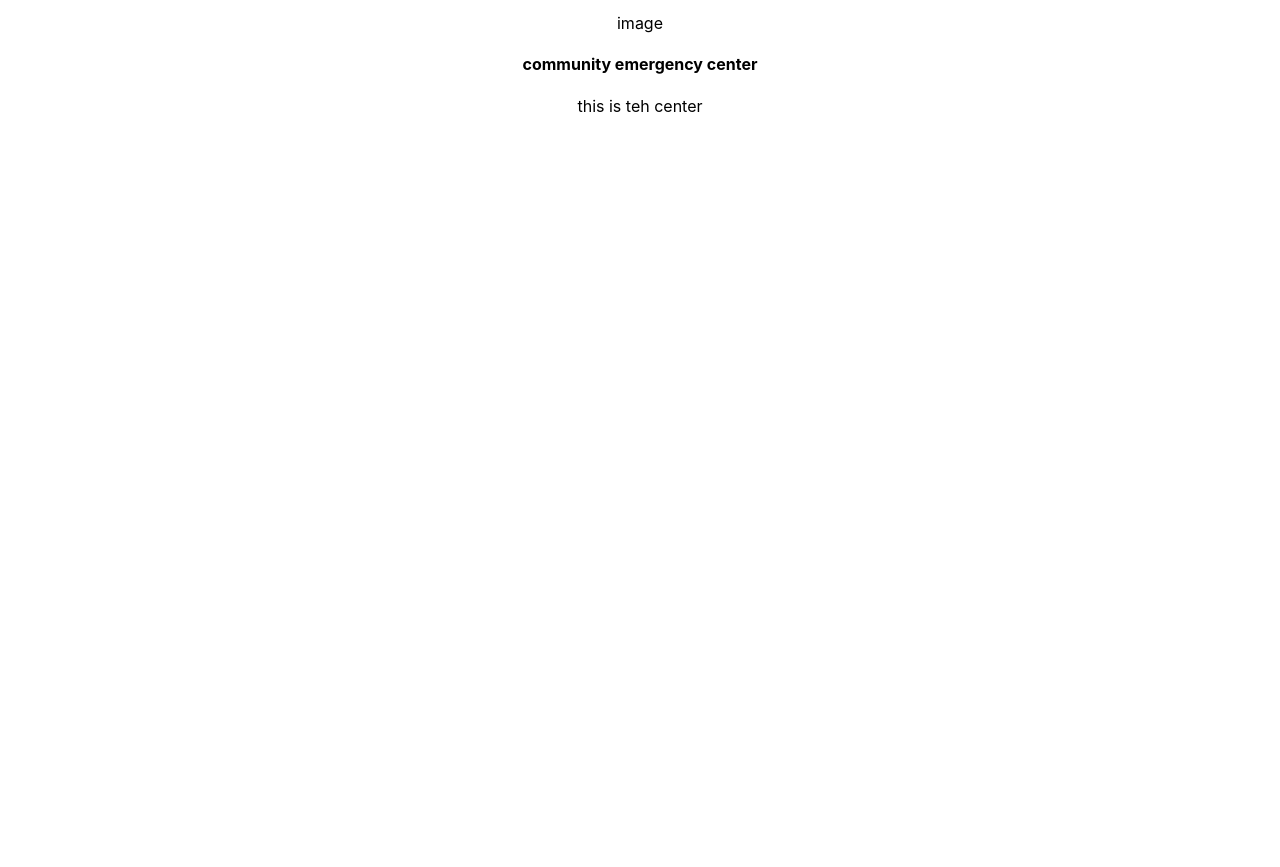
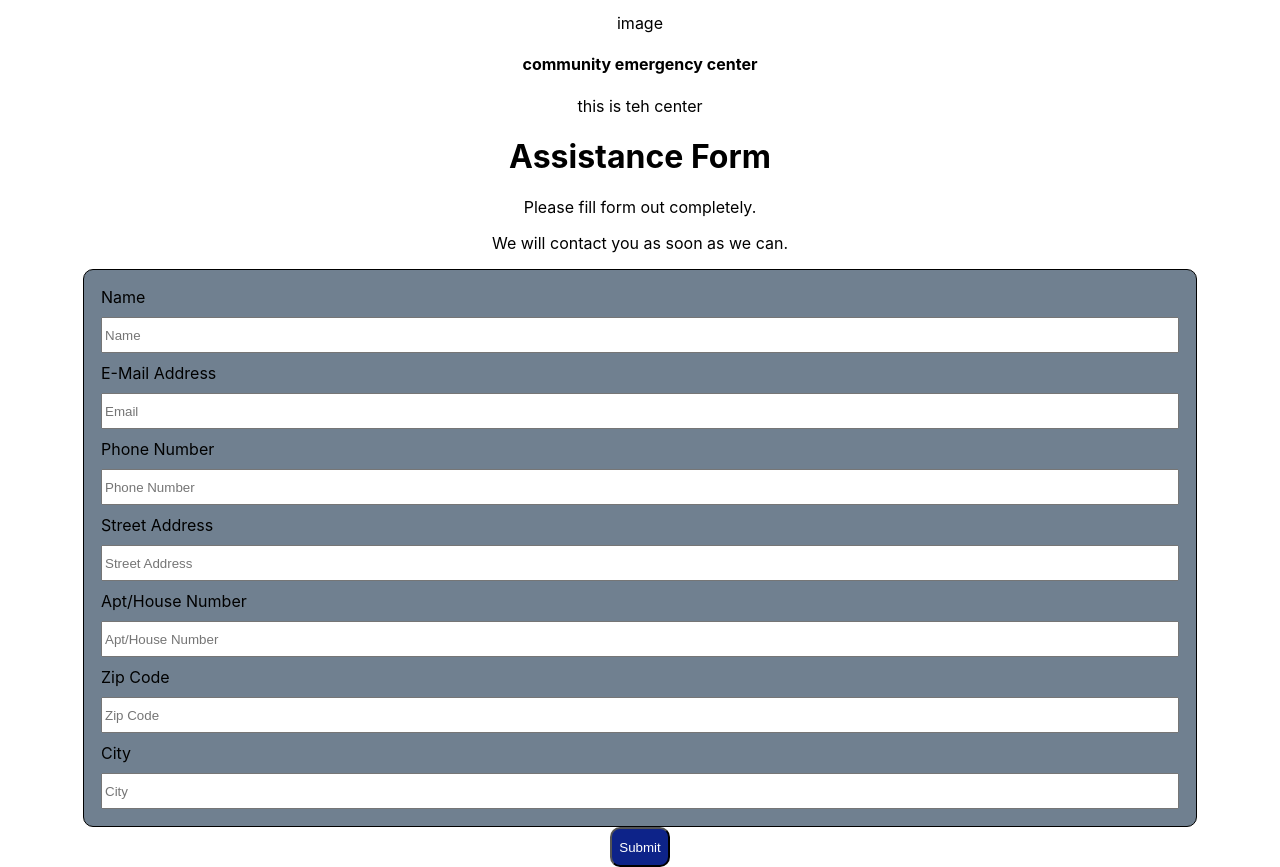
Before and after one commit to Hacktavists/smilesproject, a React (Create React App) app: page / in a window 1280 px wide. Shown: the part 340-1207 px from the top of the page. Before the commit the page ends 800 px from the top, so only its background shows below. Built offline with nearby package versions, Linux system fonts and the light colour scheme.

Commit message:
Created CSS for forms along with instructions

```diff
--- a/src/App.js
+++ b/src/App.js
@@ -1,13 +1,15 @@
-import React from 'react';
-import './App.css';
-import Navbar from './components/Navbar'
-import Homepage from './components/Homepage';
+import React from "react";
+import "./App.css";
+import Navbar from "./components/Navbar";
+import Homepage from "./components/Homepage";
+import AssistanceForm from "./components/forms/AssistanceForm";
 
 function App() {
   return (
     <div className="App">
-   <Navbar />
-   <Homepage />
+      <Navbar />
+      <Homepage />
+      <AssistanceForm />
     </div>
   );
 }
--- a/src/components/forms/AssistanceForm.css
+++ b/src/components/forms/AssistanceForm.css
@@ -1,11 +1,29 @@
 .assistance-form {
+  border-radius: 10px;
+  background-color: slategrey;
   border: 1px solid black;
+  display: flex;
+  flex-direction: column;
+  margin-left: auto;
+  margin-right: auto;
+  width: 85%;
+  padding: 12px;
 }
 
 .form-label {
-  border: 1px solid gold;
+  text-align: left;
+  margin: 5px;
 }
 
 .input-form {
-  border: 1px solid red;
+  margin: 5px;
+  height: 30px;
 }
+
+.form-btn {
+  height: 40px;
+  width: 60px;
+  border-radius: 10px;
+  background-color: #0d2389;
+  color: white;
+}
--- a/src/components/forms/AssistanceForm.jsx
+++ b/src/components/forms/AssistanceForm.jsx
@@ -5,6 +5,12 @@ const AssistanceForm = () => {
   return (
     <div className="page-title">
       <h1 className="title">Assistance Form</h1>
+      <p classname="form-inst" alt="form instructions">
+        Please fill form out completely.
+      </p>
+      <p classname="form-inst" alt="form instructions">
+        We will contact you as soon as we can.
+      </p>
       <form class="cf" action="https://formspree.io/xbjzpwoa">
         <div class="assistance-form">
           <label for="name" className="form-label">
@@ -15,7 +21,9 @@ const AssistanceForm = () => {
             E-Mail Address
           </label>
           <input type="email" className="input-form" placeholder="Email" />
-          <label for="phone-number">Phone Number</label>
+          <label for="phone-number" className="form-label">
+            Phone Number
+          </label>
           <input
             type="number"
             className="input-form"
```
